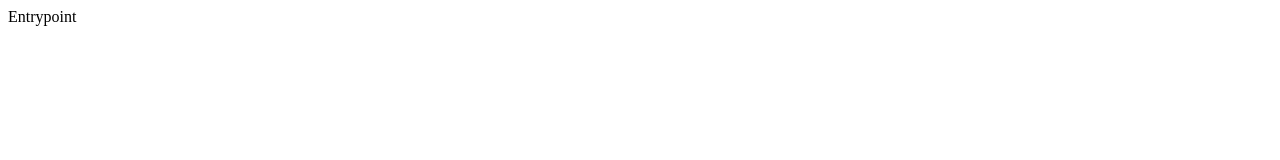
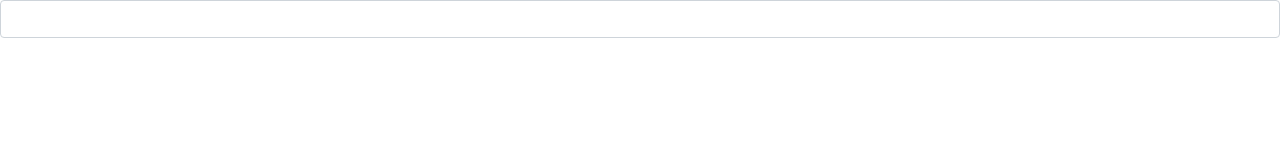
Before and after one commit to MilesWells/ListApp, a React (Create React App) app in the folder packages/frontend/: page / in a window 1280 px wide. Shown: the top 160 px of the page. Built offline with nearby package versions, Linux system fonts and the light colour scheme.

Commit message:
List component

```diff
--- a/packages/frontend/package.json
+++ b/packages/frontend/package.json
@@ -6,7 +6,9 @@
     "@types/node": "^12.0.0",
     "@types/react": "^17.0.0",
     "@types/react-dom": "^17.0.0",
+    "bootstrap": "^4.6.0",
     "react": "^17.0.1",
+    "react-bootstrap": "^1.5.0",
     "react-dom": "^17.0.1",
     "react-scripts": "4.0.3",
     "typescript": "^4.1.2",
--- a/packages/frontend/src/components/Entrypoint.tsx
+++ b/packages/frontend/src/components/Entrypoint.tsx
@@ -1,5 +1,10 @@
 import React from "react";
+import { List } from "./List";
 
 export const Entrypoint: React.FC = () => {
-  return <div>Entrypoint</div>;
+  return (
+    <div>
+      <List />
+    </div>
+  );
 };
--- /dev/null
+++ b/packages/frontend/src/components/List.tsx
@@ -0,0 +1,114 @@
+import React, { useCallback, useEffect, useState } from "react";
+import { Button, Form, FormControlProps, InputGroup } from "react-bootstrap";
+
+type ListItemProps = Pick<FormControlProps, "onChange" | "value"> & {
+  focus?: boolean;
+  onDelete: () => void;
+  onKeyDown: (event: React.KeyboardEvent<HTMLInputElement>) => void;
+  showDelete?: boolean;
+};
+
+const ListItem: React.FC<ListItemProps> = ({
+  focus = false,
+  onChange,
+  onDelete,
+  onKeyDown,
+  showDelete = true,
+  value,
+}) => {
+  const ref = React.createRef<HTMLInputElement>();
+
+  useEffect(() => {
+    if (focus) ref.current?.focus();
+  }, [focus, ref]);
+
+  return (
+    <InputGroup>
+      {showDelete && (
+        <InputGroup.Prepend>
+          <Button onClick={onDelete} variant="outline-danger">
+            Delete
+          </Button>
+        </InputGroup.Prepend>
+      )}
+      <Form.Control
+        ref={ref}
+        onChange={onChange}
+        onKeyDown={onKeyDown}
+        value={value}
+      />
+    </InputGroup>
+  );
+};
+
+export const List: React.FC = () => {
+  const [items, setItems] = useState<string[]>([""]);
+  const [focusIdx, setFocusIdx] = useState<number>();
+
+  useEffect(() => {
+    if (focusIdx !== undefined) setFocusIdx(undefined);
+  }, [focusIdx]);
+
+  const deleteItem = useCallback(
+    (idx: number) => {
+      if (items.length > 1)
+        setItems((cur) => [...cur.slice(0, idx), ...cur.slice(idx + 1)]);
+    },
+    [items]
+  );
+
+  return (
+    <>
+      {items.map((item, idx) => (
+        <ListItem
+          focus={focusIdx === idx}
+          key={idx}
+          value={item}
+          onChange={(event) => {
+            setItems((cur) => [
+              ...cur.slice(0, idx),
+              event.target.value,
+              ...cur.slice(idx + 1),
+            ]);
+          }}
+          onDelete={() => deleteItem(idx)}
+          onKeyDown={(event) => {
+            let defaultCase = false;
+
+            console.log(event.key);
+            switch (event.key) {
+              case "Enter":
+                setItems((cur) => [
+                  ...cur.slice(0, idx + 1),
+                  "",
+                  ...cur.slice(idx + 1),
+                ]);
+                setFocusIdx(idx + 1);
+                break;
+              case "Tab":
+                event.shiftKey ? setFocusIdx(idx - 1) : setFocusIdx(idx + 1);
+                break;
+              case "ArrowDown":
+                setFocusIdx(idx + 1);
+                break;
+              case "ArrowUp":
+                setFocusIdx(idx - 1);
+                break;
+              case "Backspace":
+                if (item.length === 0) {
+                  deleteItem(idx);
+                  setFocusIdx(idx === 0 ? 0 : idx - 1);
+                } else defaultCase = true;
+                break;
+              default:
+                defaultCase = true;
+            }
+
+            if (!defaultCase) event.preventDefault();
+          }}
+          showDelete={items.length > 1}
+        />
+      ))}
+    </>
+  );
+};
--- a/packages/frontend/src/components/index.tsx
+++ b/packages/frontend/src/components/index.tsx
@@ -1 +1,2 @@
 export * from "./Entrypoint";
+export * from "./List";
--- a/packages/frontend/src/index.tsx
+++ b/packages/frontend/src/index.tsx
@@ -3,6 +3,8 @@ import ReactDOM from "react-dom";
 
 import reportWebVitals from "./reportWebVitals";
 import { Entrypoint } from "./components";
+
+import "bootstrap/dist/css/bootstrap.min.css";
 
 ReactDOM.render(
   <React.StrictMode>
```
Also changed, not shown: 1 other file (tests, documents, lock files or other folders).
